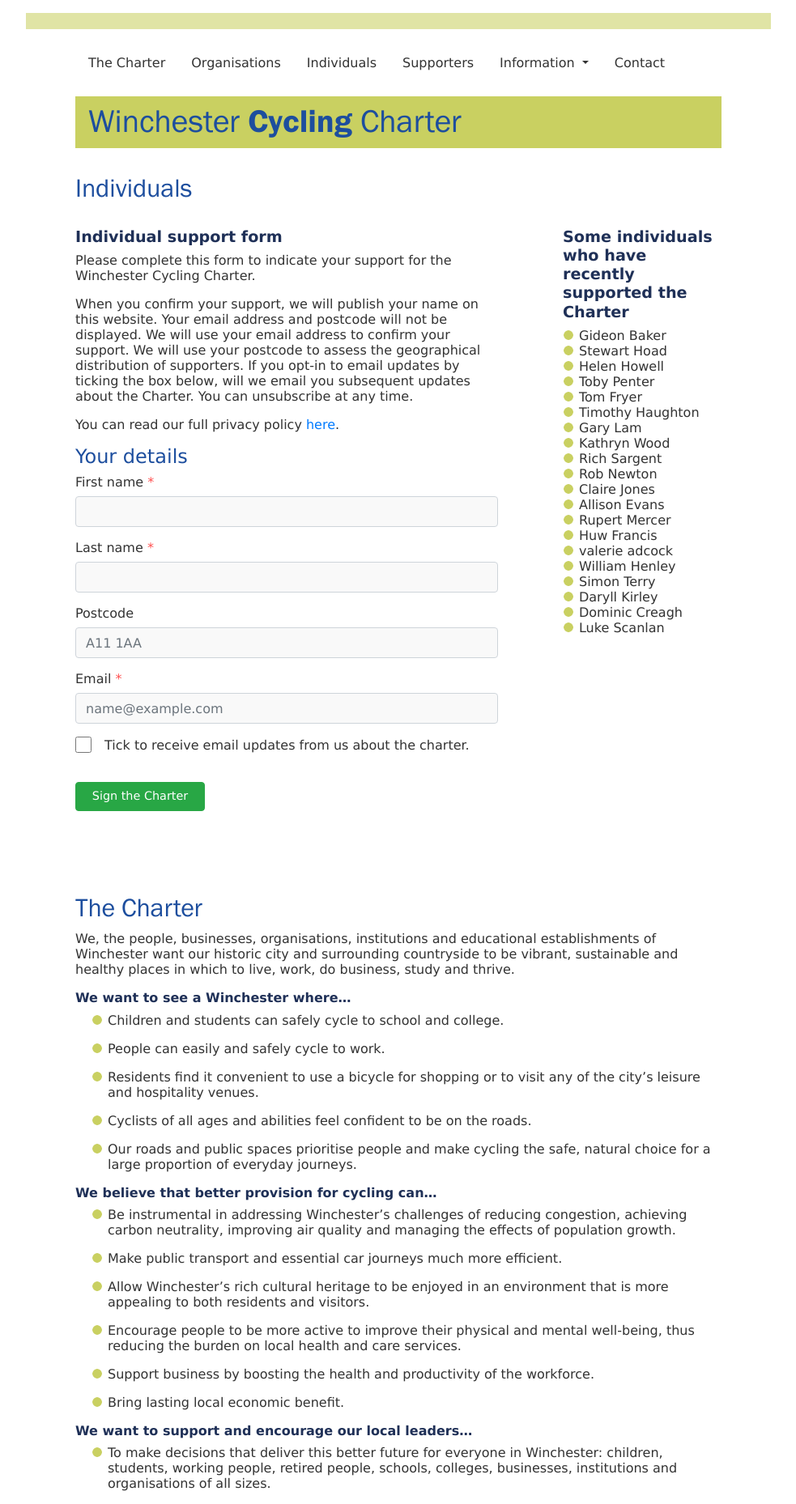
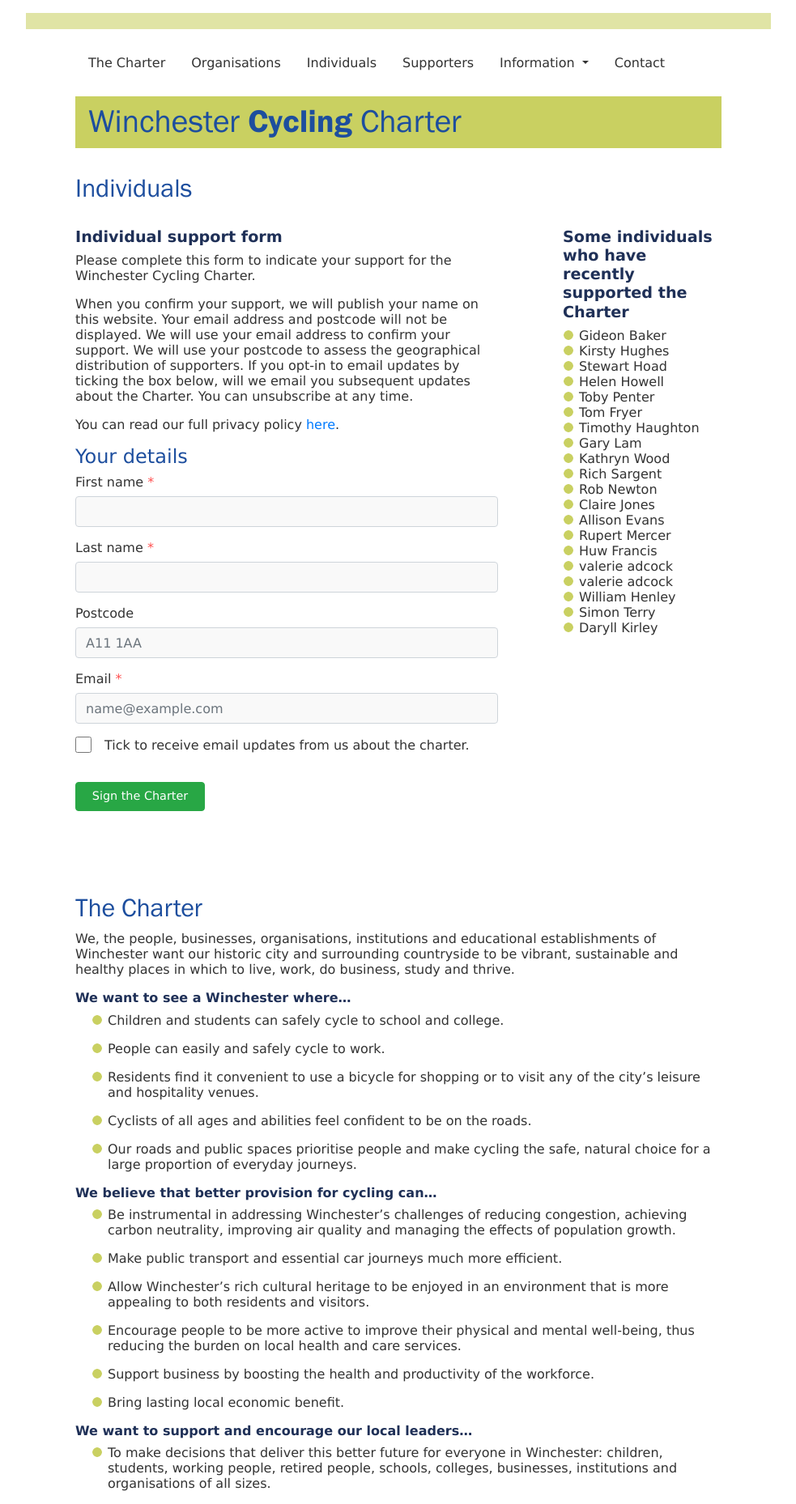
Before and after one commit to winchestercyclingcharter/winchestercyclingcharter.github.io, a Jekyll site: the page built from ind-page.md, in a window 1280 px wide. Shown: the whole page at 81% size, without its empty margins (148-1131 px from the left). Built offline with Jekyll 4.4.1, drawn with Linux system fonts in a browser that asks for light colours; nearby versions of some CDN libraries.

Commit message:
Update people.yml

```diff
--- a/_data/people.yml
+++ b/_data/people.yml
@@ -521,3 +521,5 @@ people:
 - { lastname: Hoad, firstname: Stewart, dt: 20210714-081217-655587 }
 - { lastname: Sargent, firstname: Rich, dt: 20210708-102436-388784 }
 - { lastname: Baker, firstname: Gideon, dt: 20210717-155216-370464 }
+- { lastname: Hughes, firstname: Kirsty, dt: 20210716-090313-217255 }
+- { lastname: adcock, firstname: valerie, dt: 20210705-102641-421053 }
```
